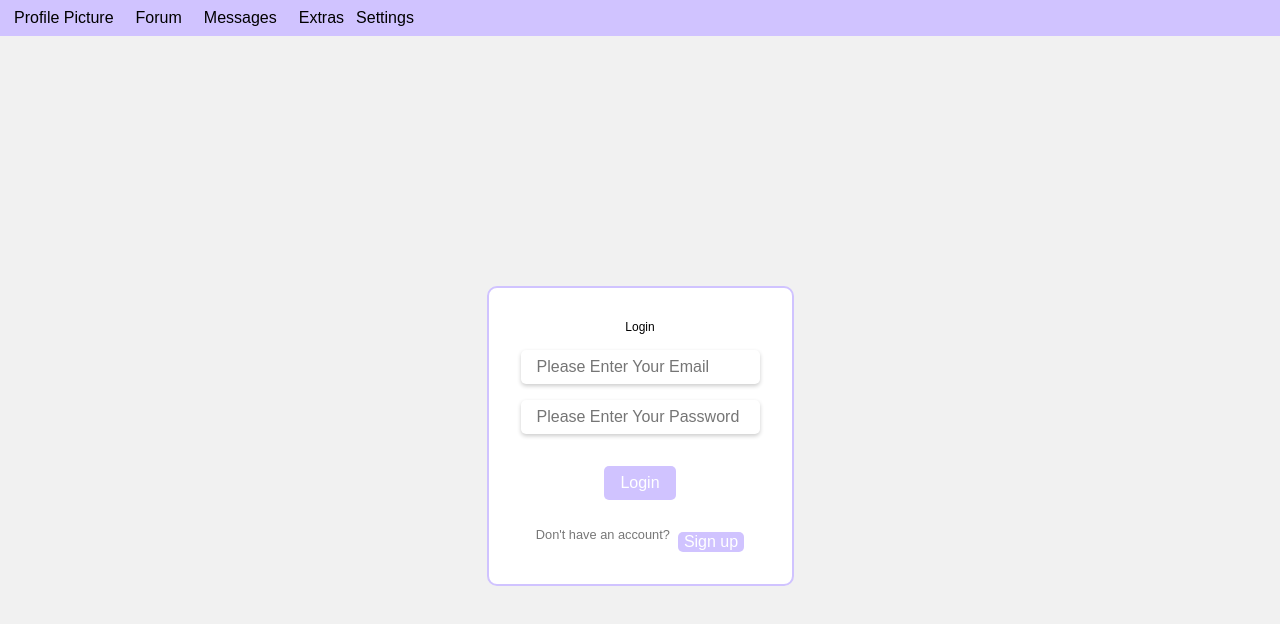
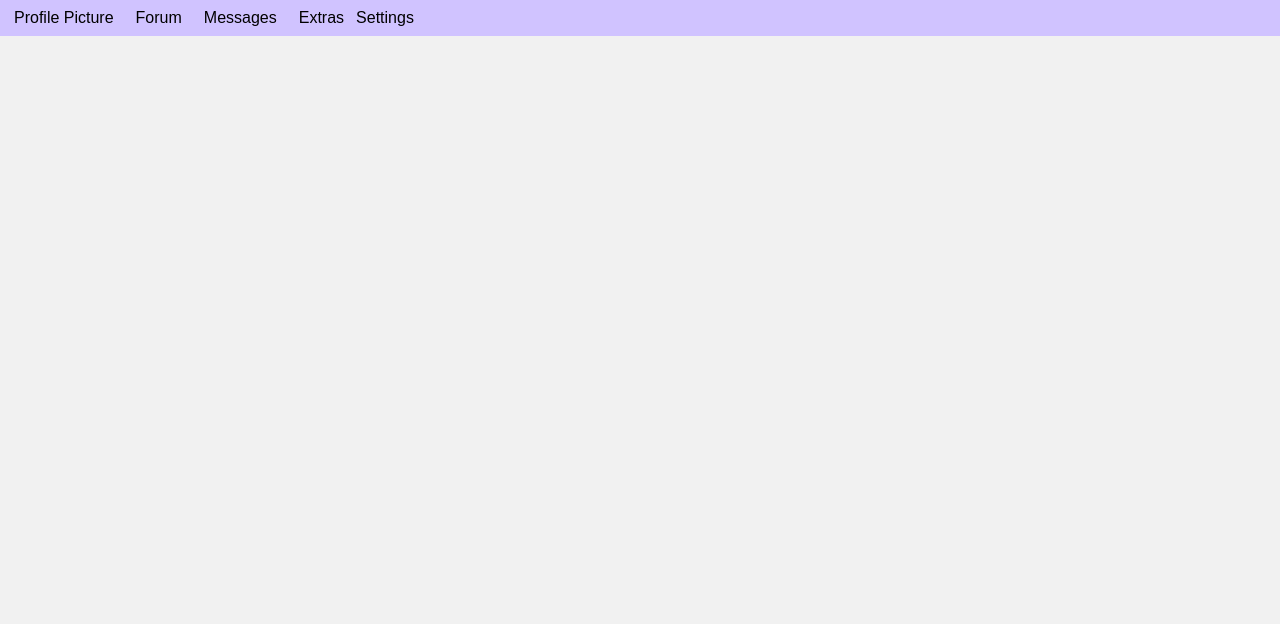
Before and after one commit to TrianePeart/capstone-frontend-jd, a React (Create React App) app: page / in a window 1280 px wide. Shown: the top 624 px of the page. Built offline with nearby package versions, Linux system fonts and the light colour scheme; the HTML template or start-up script is replaced by a standard one.

Commit message:
small corrections

```diff
--- a/src/pages/ForumPage.js
+++ b/src/pages/ForumPage.js
@@ -1,11 +1,9 @@
 import React from 'react';
 import Forum from '../components/Forum'
-import NavBar from '../components/NavBar';
 
 function FourmPage() {
     return (
         <div>
-            <NavBar/>
             <Forum/>
         </div>
     );
--- a/src/pages/Landing.js
+++ b/src/pages/Landing.js
@@ -5,7 +5,7 @@ import '../style/Landing.css';
 function Landing() {
     return (
         <div>
-          <Login />
+          {/* <Login /> */}
         </div>
     );
 }
```
